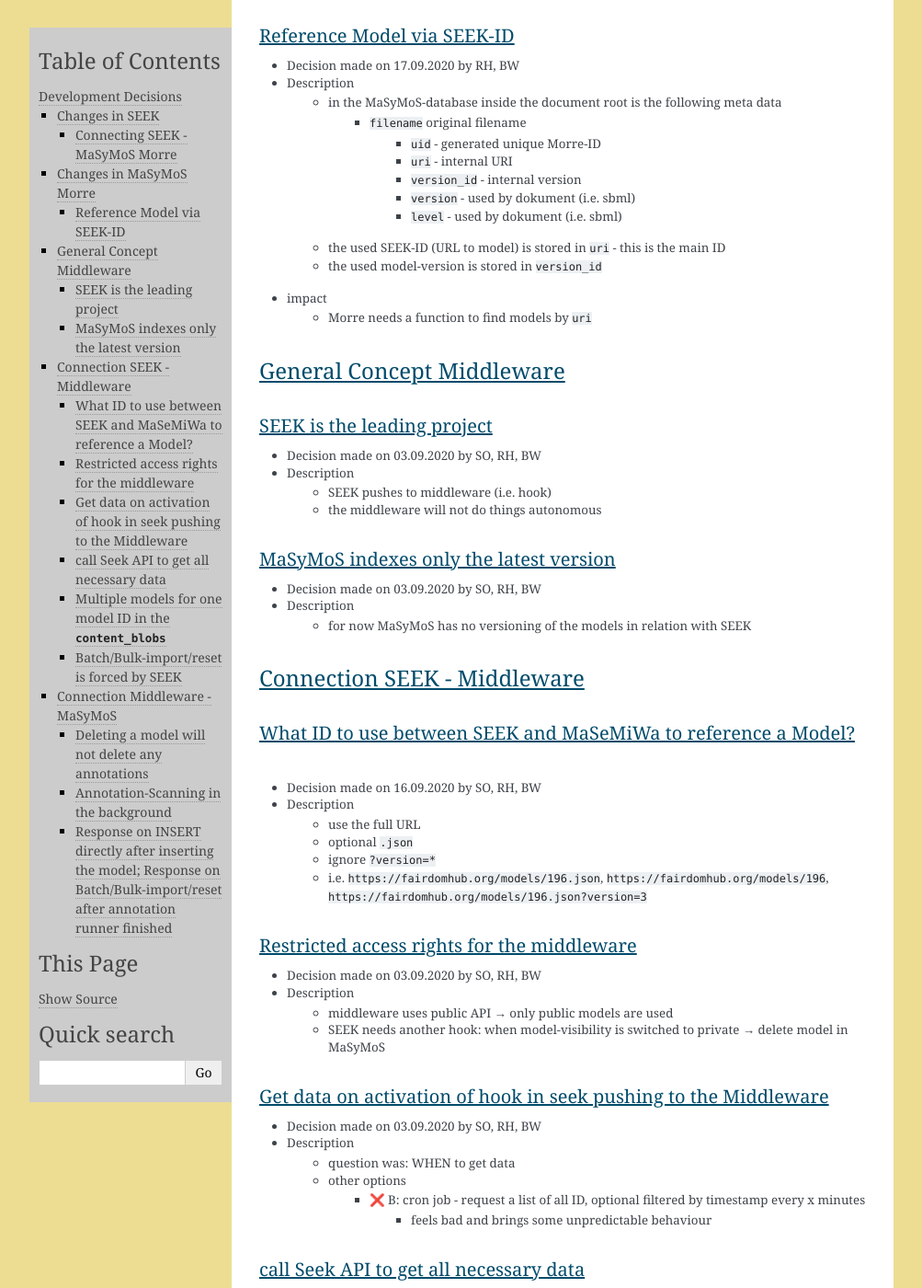
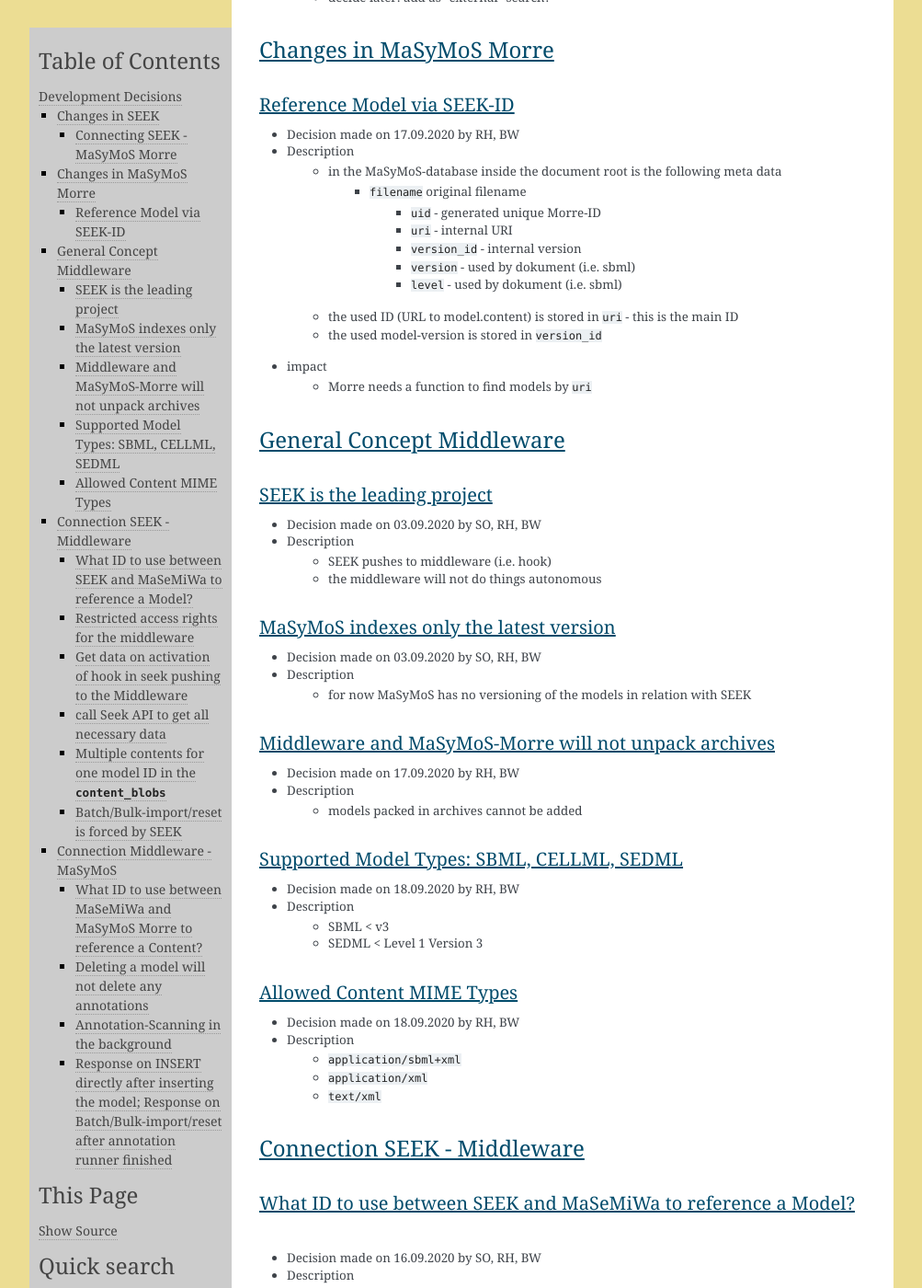
Before and after one commit to MaSyMoS/masymos-seek-middleware, a Sphinx documentation site: the page built from dev/doc/dev_decisions.rst, in a window 1280 px wide and 1400 px high, scrolled down 869 px. Shown: the whole window at 92% size, without its empty margins (138-1141 px from the left). Built offline with Sphinx 7.4.7, drawn with Linux system fonts in a browser that asks for light colours; some of the changed text lies outside the part shown.

Commit message:
uml: add decisions; started terminology; updated sequence_overview UML
MaSyMoS/masymos-seek-middleware#1

```diff
--- a/dev/doc/dev_decisions.rst
+++ b/dev/doc/dev_decisions.rst
@@ -34,7 +34,7 @@
 		- ``version_id`` - internal version
 		- ``version`` - used by dokument (i.e. sbml)
 		- ``level`` - used by dokument (i.e. sbml)
-    - the used SEEK-ID (URL to model) is stored in ``uri`` - this is the main ID
+    - the used ID (URL to model.content) is stored in ``uri`` - this is the main ID
     - the used model-version is stored in ``version_id``
 - impact
     - Morre needs a function to find models by ``uri``
@@ -54,6 +54,27 @@
 - Decision made on 03.09.2020 by SO, RH, BW
 - Description
     - for now MaSyMoS has no versioning of the models in relation with SEEK
+
+Middleware and MaSyMoS-Morre will not unpack archives
+=====================================================
+- Decision made on 17.09.2020 by RH, BW
+- Description
+    - models packed in archives cannot be added
+
+Supported Model Types: SBML, CELLML, SEDML
+==========================================
+- Decision made on 18.09.2020 by RH, BW
+- Description
+    - SBML < v3
+    - SEDML < Level 1 Version 3
+
+Allowed Content MIME Types
+==========================
+- Decision made on 18.09.2020 by RH, BW
+- Description
+    - ``application/sbml+xml``
+    - ``application/xml``
+    - ``text/xml``
 
 Connection SEEK - Middleware
 ############################
@@ -89,12 +110,13 @@
 - Description
     - question was, HOW to get data for id
 
-Multiple models for one model ID in the ``content_blobs``
-=========================================================
+Multiple contents for one model ID in the ``content_blobs``
+===========================================================
 - Decision made on 03.09.2020 by SO, RH, BW
 - Description
     - check file type
     - check for validity in middleware/MaSyMoS
+    - import all valid contents
 
 Batch/Bulk-import/reset is forced by SEEK
 =========================================
@@ -106,6 +128,14 @@
 
 Connection Middleware - MaSyMoS
 ###############################
+
+What ID to use between MaSeMiWa and MaSyMoS Morre to reference a Content?
+=========================================================================
+- Decision made on 24.09.2020 by RH, BW
+- Description
+    - one SEEK model can have several valid entries inside the ``content_blobs`` field
+    - to have all these entries inside Morre, we use the full URL to the Blobs instead the link to the model, i.e. ``https://fairdomhub.org/models/196/content_blobs/8745``
+    - the SEEK model ID is included; it's human readable
 
 Deleting a model will not delete any annotations
 ================================================
```
Also changed, not shown: dev/doc/dev_concept.rst (+8 -1 lines), 2 other files.
